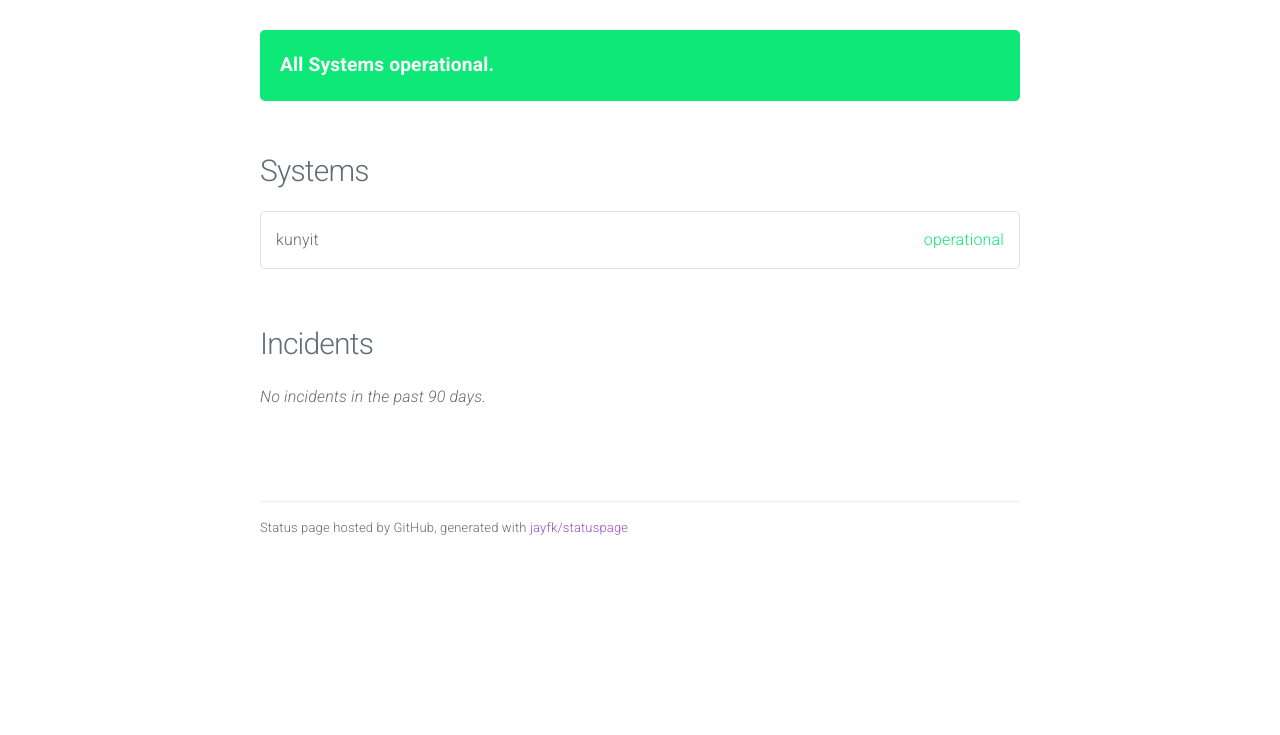
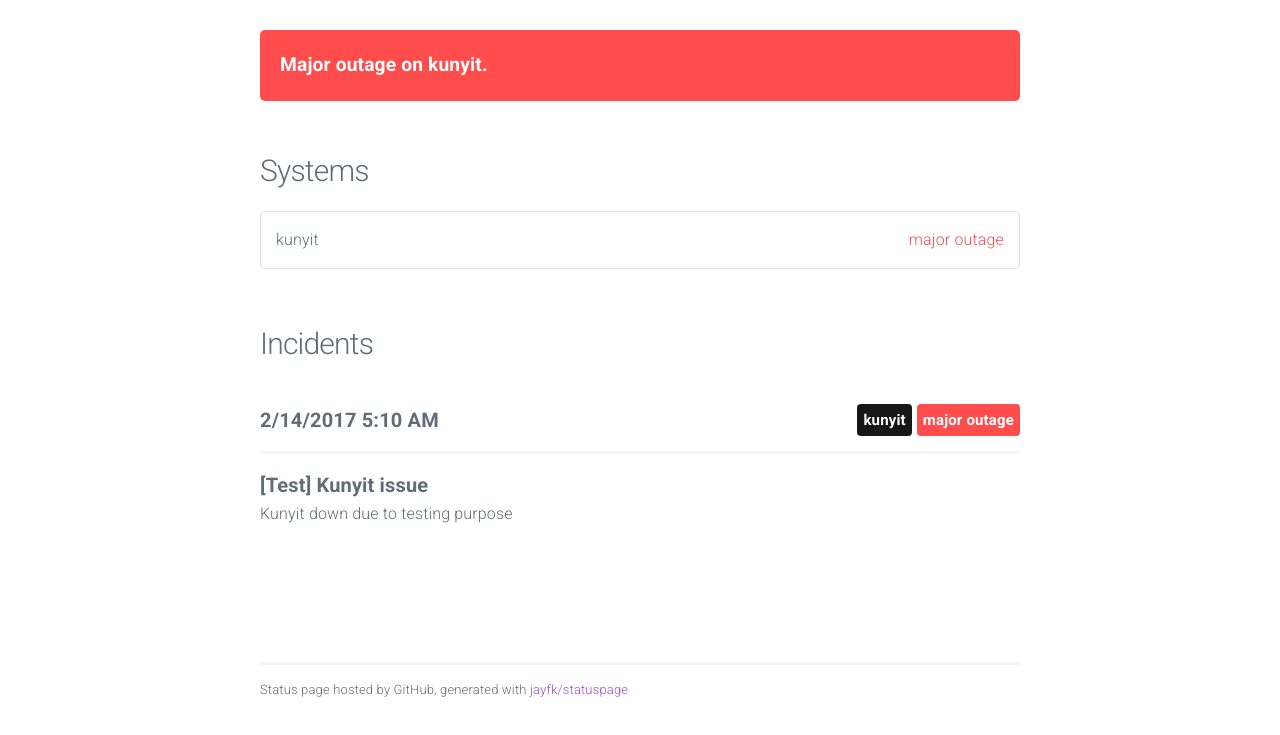
Before and after one commit to kevincm/statuspage, a plain HTML site: page index.html in a window 1280 px wide. Shown: the part 55-790 px from the top of the page. Drawn offline with nearby package versions, Linux system fonts and the light colour scheme; no server answers.

Commit message:
update index

```diff
--- a/index.html
+++ b/index.html
@@ -29,23 +29,42 @@
 
 			<section class="container" id="main">
 
-					<div class="panel operational" data-l10n-id="systems-operational">
-						All Systems operational.
+
+					<div class="panel major outage">
+						<span data-l10n-id="Major-outage">Major outage</span> <span data-l10n-id="on">on</span> kunyit.
 					</div>
+
 
 
 				<h4 data-l10n-id="systems">Systems</h4>
 				<ul class="systems">
 
 					<li>
-						kunyit <span class="status operational" data-l10n-id="operational">operational</span>
+						kunyit <span class="status major outage" data-l10n-id="major-outage">major outage</span>
 					</li>
 
 				</ul>
 
 				<h4 data-l10n-id="incidents">Incidents</h4>
 
-					<em data-l10n-id="no.incidents">No incidents in the past 90 days.</em>
+
+					<div class="incident">
+						<span class="date moment">2017-02-14 05:10:23 UTC</span>
+
+
+							<span class="label major outage float-right" data-l10n-id="major-outage">major outage</span>
+
+
+							<span class="label system float-right">kunyit</span>
+
+						<hr/>
+
+						<span class="title">[Test] Kunyit issue</span>
+						<p>Kunyit down due to testing purpose</p>
+
+
+					</div>
+
 
 			</section>
 
```
